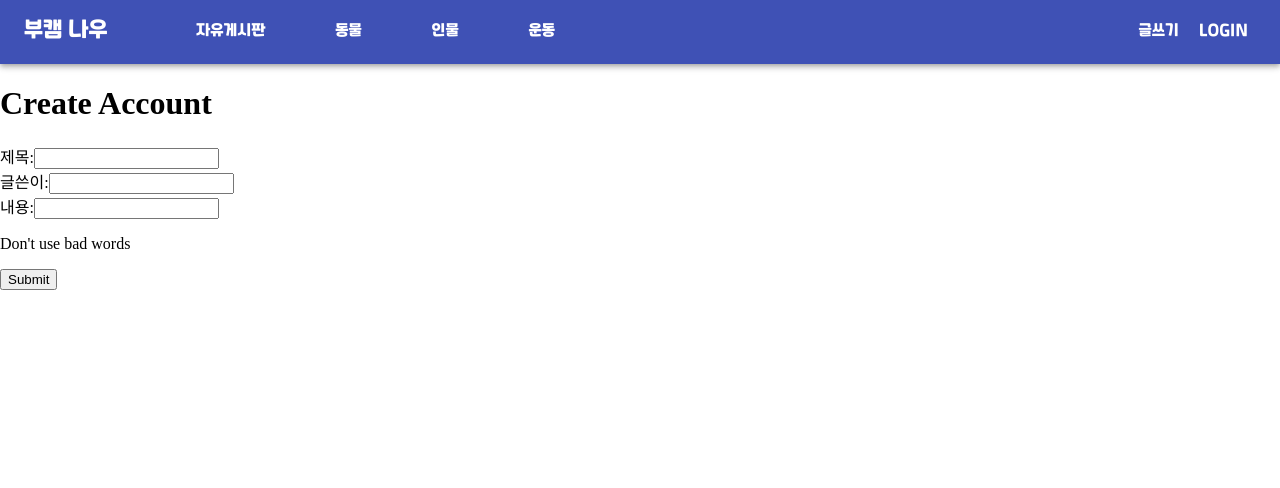
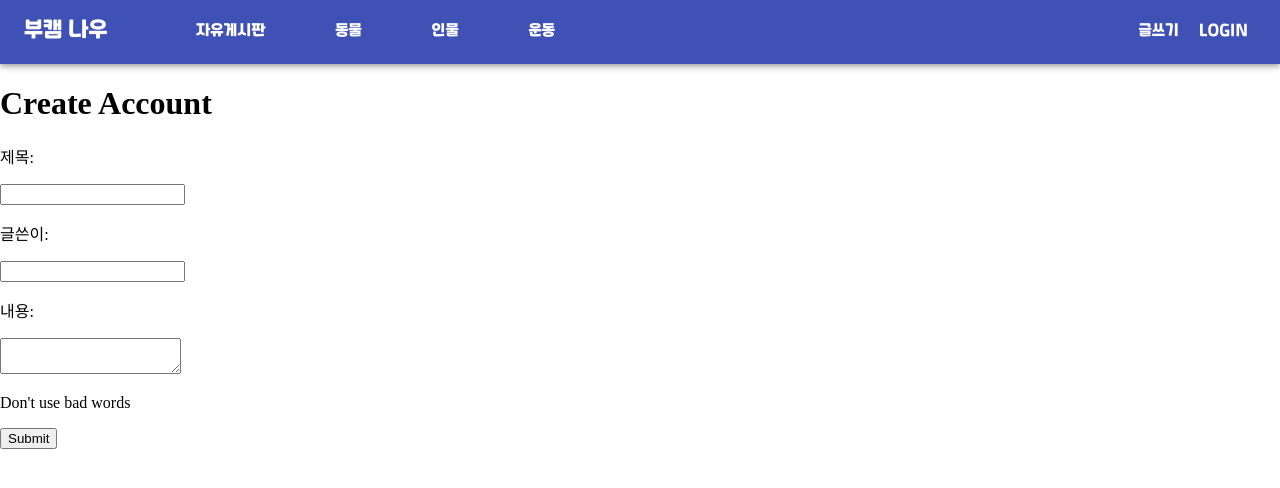
Before and after one commit to minbert/relay03_sample, a React (Create React App) app: page /writing_post in a window 1280 px wide. Shown: the top 488 px of the page. Built offline with nearby package versions, Linux system fonts and the light colour scheme.

Commit message:
fix error

```diff
--- a/src/Posting.js
+++ b/src/Posting.js
@@ -25,7 +25,7 @@ export default function App() {
       <h1>Create Account</h1>
       <label>
       <div>
-        제목:
+        <p>제목:</p>
         <input
           name="title"
           type="title"
@@ -37,7 +37,7 @@ export default function App() {
 
       <label>
         <div>
-        글쓴이:
+        <p>글쓴이:</p>
         <input
           name="author"
           type="author"
@@ -49,12 +49,12 @@ export default function App() {
 
       <label>
         <div>
-        내용:
-        <input
+        <p>내용:</p>
+        <textarea // 나중에 서머노트로 구현해주세요. 죄송합니다...
           name="content"
-          type="content"
+          type="textarea"
           value={content}
-          onChange={e => setAuthor(e.target.value)}
+          onChange={e => setContent(e.target.value)}
           required />
         <p>Don't use bad words</p>
         </div>
```
